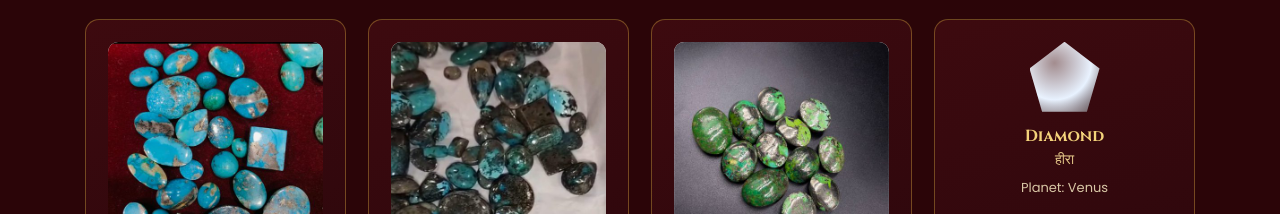
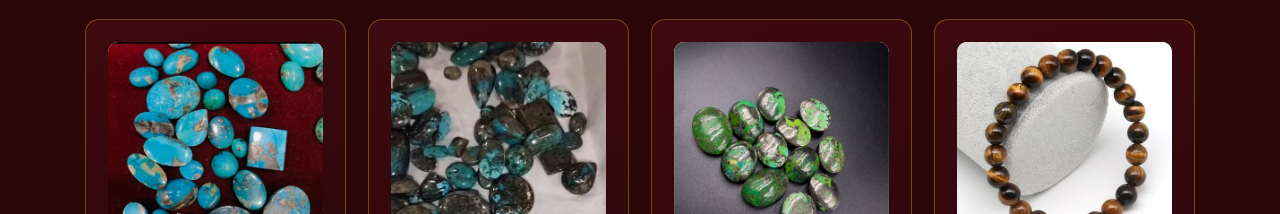
Before and after one commit to Vivek-tech-sawariyasethkreation/Vivek-tech-sawariyasethkreation.github.io, a plain HTML site: page index.html in a window 1280 px wide. Shown: the part 4946-5160 px from the top of the page. Drawn offline with Linux system fonts and the light colour scheme; a web font is replaced by a local one.

Commit message:
Add files via upload

```diff
--- a/index.html
+++ b/index.html
@@ -354,8 +354,7 @@ const GEMS=[
  {n:"Gomed (Hessonite)",h:"गोमेद",d:"Planet: Rahu",c:"#a8571f",img:"img/gem-gomed.jpg"},{n:"Cat's Eye",h:"लहसुनिया",d:"Planet: Ketu",c:"#b9a35a"},
  {n:"Turquoise (Firoza)",h:"फ़िरोज़ा",d:"Protection & good fortune",c:"#3cc2bd",img:"img/gem-turquoise-firoza.jpg"},
  {n:"Pyrite Irani Feroza",h:"ईरानी फ़िरोज़ा",d:"Iranian turquoise with pyrite",c:"#2f8f9a",img:"img/gem-pyrite-irani-feroza.jpg"},
- {n:"Green Pyrite Irani Feroza",h:"ईरानी फ़िरोज़ा",d:"Green Iranian turquoise with pyrite",c:"#2e8b3a",img:"img/gem-green-pyrite-irani-feroza.jpg"},
- {n:"Diamond",h:"हीरा",d:"Planet: Venus",c:"#e8f2ff"}
+ {n:"Green Pyrite Irani Feroza",h:"ईरानी फ़िरोज़ा",d:"Green Iranian turquoise with pyrite",c:"#2e8b3a",img:"img/gem-green-pyrite-irani-feroza.jpg"}
 ].map(g=>({...g,cat:"Gemstones",ratti:1}));
 const slug=x=>x.toLowerCase().replace(/[^a-z0-9]+/g,'-').replace(/^-|-$/g,'');
 /* [category, details, name suffix, [names]] – photo file = img/<name-as-slug>.jpg */
```
